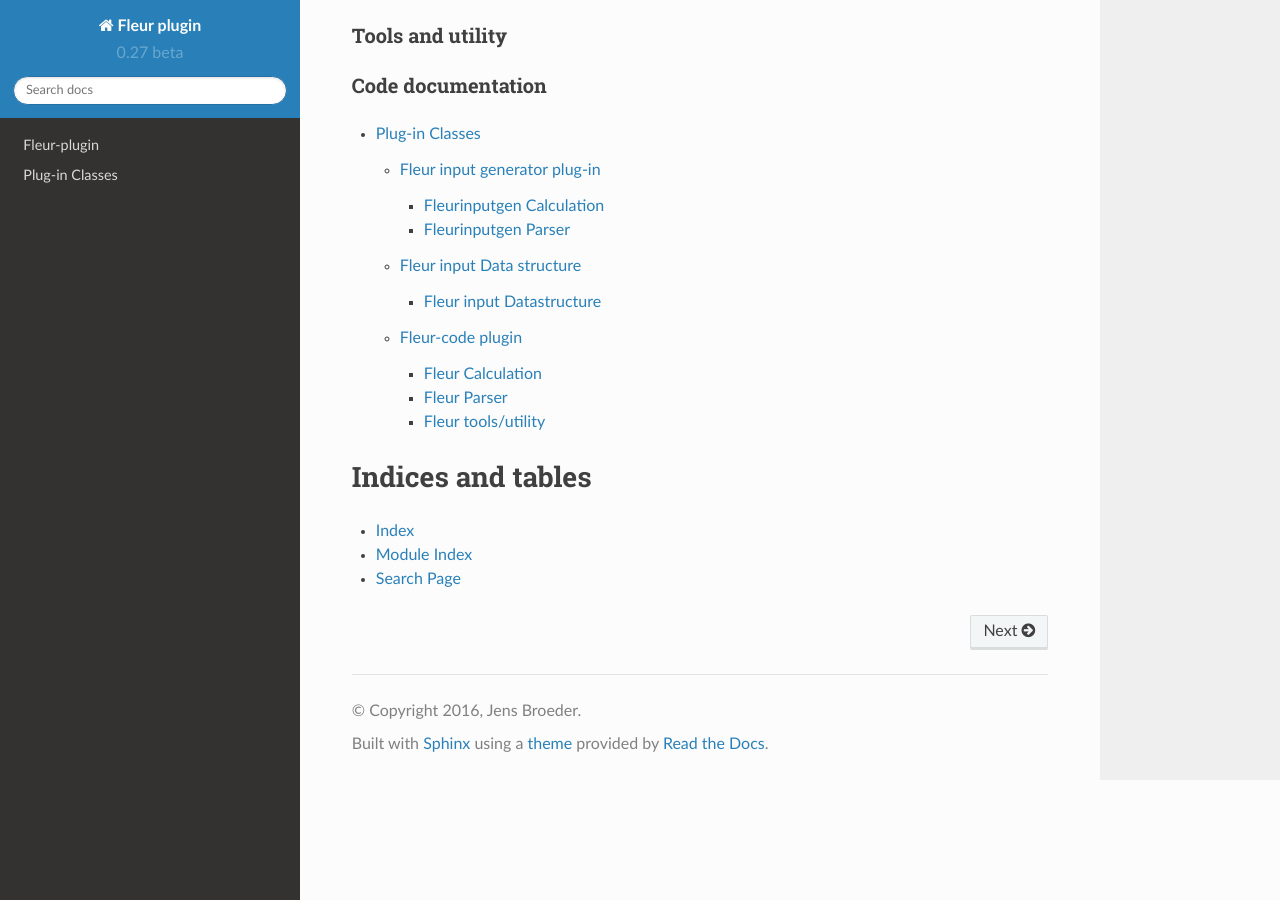
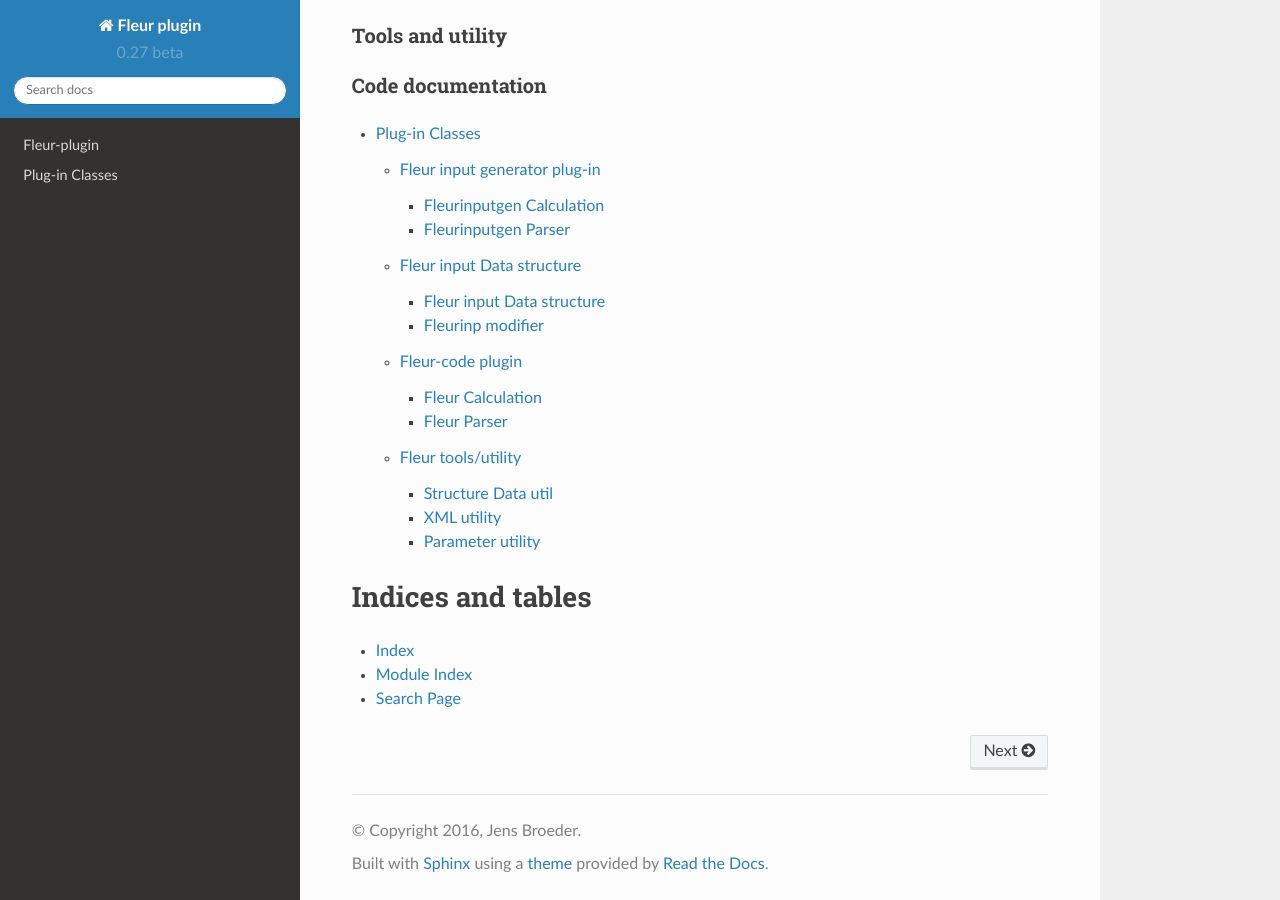
Before and after one commit to JuDFTteam/aiida-fleur, a Sphinx documentation site: the page built from docs/source/index.rst, in a window 1280 px wide and 900 px high, scrolled down 2475 px. Built offline with Sphinx 7.4.7 and the Read the Docs theme 2.0.0, drawn with Linux system fonts in a browser that asks for light colours; formulas are drawn with MathJax 3; some of the changed text lies outside the part shown.

Commit message:
small changes in docs, automodule modules from the current aiida environment for now

```diff
--- a/docs/source/code.rst
+++ b/docs/source/code.rst
@@ -21,21 +21,24 @@
 ++++++++++++++++++++++++++
 
 
-Fleur input Datastructure
--------------------------
-.. automodule:: aiida_fleur.data.fleurinp
+Fleur input Data structure
+--------------------------
+.. automodule:: aiida.orm.data.fleurinp
    :members:
    :special-members: __init__
 
-.. automodule:: aiida_fleur.data.fleurinpmodefier
+Fleurinp modifier
+-----------------
 
+.. automodule:: aiida.orm.data.fleurinp.fleurinpmodifier
+   :members:
 
 Fleur-code plugin
 +++++++++++++++++
 
 Fleur Calculation
 -----------------
-.. automodule:: aiida_fleur.calculations.fleur
+.. automodule:: aiida.orm.calculation.job.fleur_inp.fleur
    :members:
 
 Fleur Parser
@@ -44,10 +47,22 @@
    :members:
 
 Fleur tools/utility
++++++++++++++++++++
+
+Structure Data util
 -------------------
 
-.. automodule:: aiida_fleur.tools.StructureData_util.py
+.. automodule:: aiida.tools.codespecific.fleur.StructureData_util
+   :members:
 
-.. automodule:: aiida_fleur.tool.xml_util.py
+XML utility
+-----------
 
-.. automodule:: aiida_fleur.tools.merge_parameter.py
+.. automodule:: aiida.tools.codespecific.fleur.xml_util
+   :members:
+
+Parameter utility
+-----------------
+
+.. automodule:: aiida.tools.codespecific.fleur.merge_parameter
+   :members:
--- a/docs/source/index.rst
+++ b/docs/source/index.rst
@@ -52,7 +52,7 @@
 
 * lxml
 
-Acknowlegments:
+Acknowledgments:
 ...............
 
 We acknowledge partial support from the EU Centre of Excellence “MaX – Materials Design at the Exascale” (http://www.max-centre.eu). (Horizon 2020 EINFRA-5, Grant No. 676598)
```
Also changed, not shown: other parts of docs/source/code.rst (+1 -1 lines), 2 other files.
